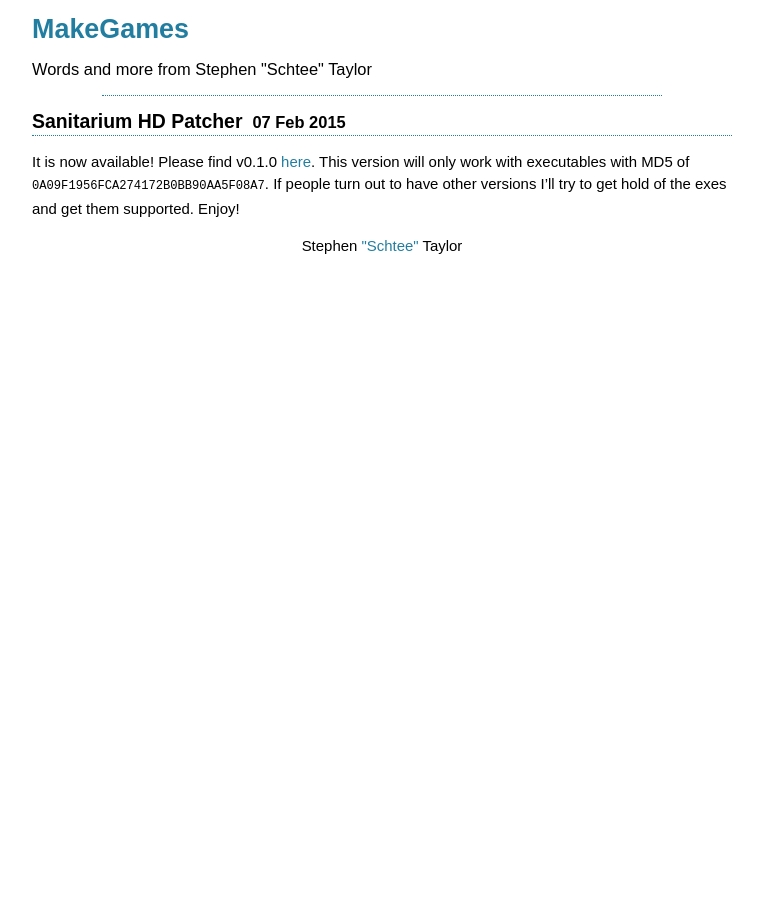
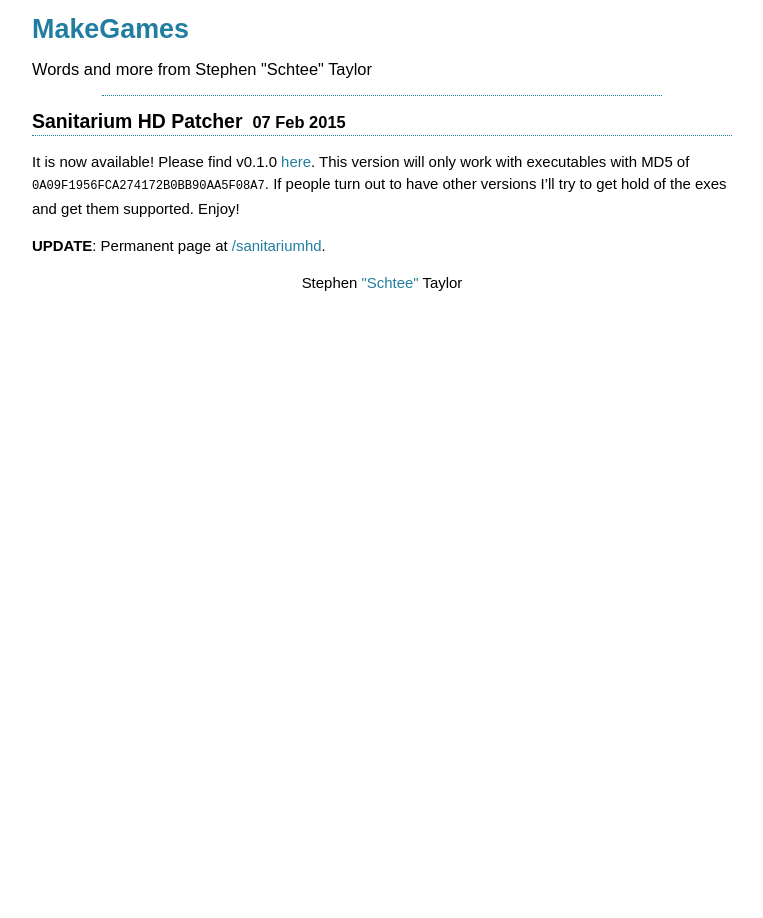
Before and after one commit to Schtee/schtee.github.io, a Jekyll site: the page built from _posts/2015-02-07-sanitarium-hd-patcher.md, in a window 1280 px wide. Shown: the whole page, without its empty margins (258-1021 px from the left). Built offline with Jekyll 4.4.1, drawn with Linux system fonts in a browser that asks for light colours; Markdown is read by kramdown in place of the engine named in the settings.

Commit message:
Updated to link to minisite

```diff
--- a/_posts/2015-02-07-sanitarium-hd-patcher.md
+++ b/_posts/2015-02-07-sanitarium-hd-patcher.md
@@ -4,3 +4,5 @@
 date: 2015-02-07
 ---
 It is now available! Please find v0.1.0 [here](https://mega.co.nz/#!WMhRWCbA!ToWWJXusiszTNnpKYIuC9BjxSE9iJos8qyu5P0D-kJQ). This version will only work with executables with MD5 of `0A09F1956FCA274172B0BB90AA5F08A7`. If people turn out to have other versions I'll try to get hold of the exes and get them supported. Enjoy!
+
+**UPDATE**: Permanent page at [/sanitariumhd](sanitariumhd).
```
